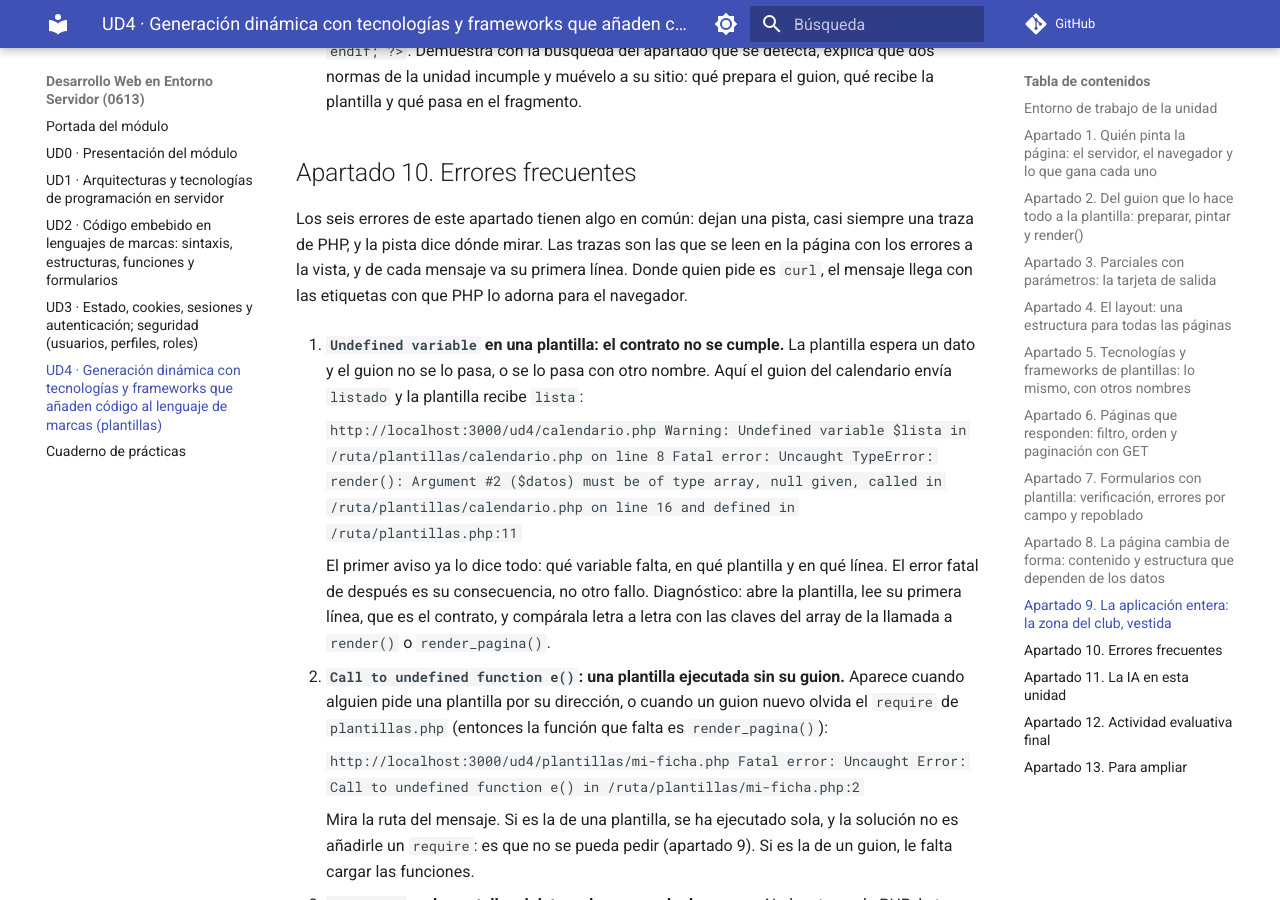
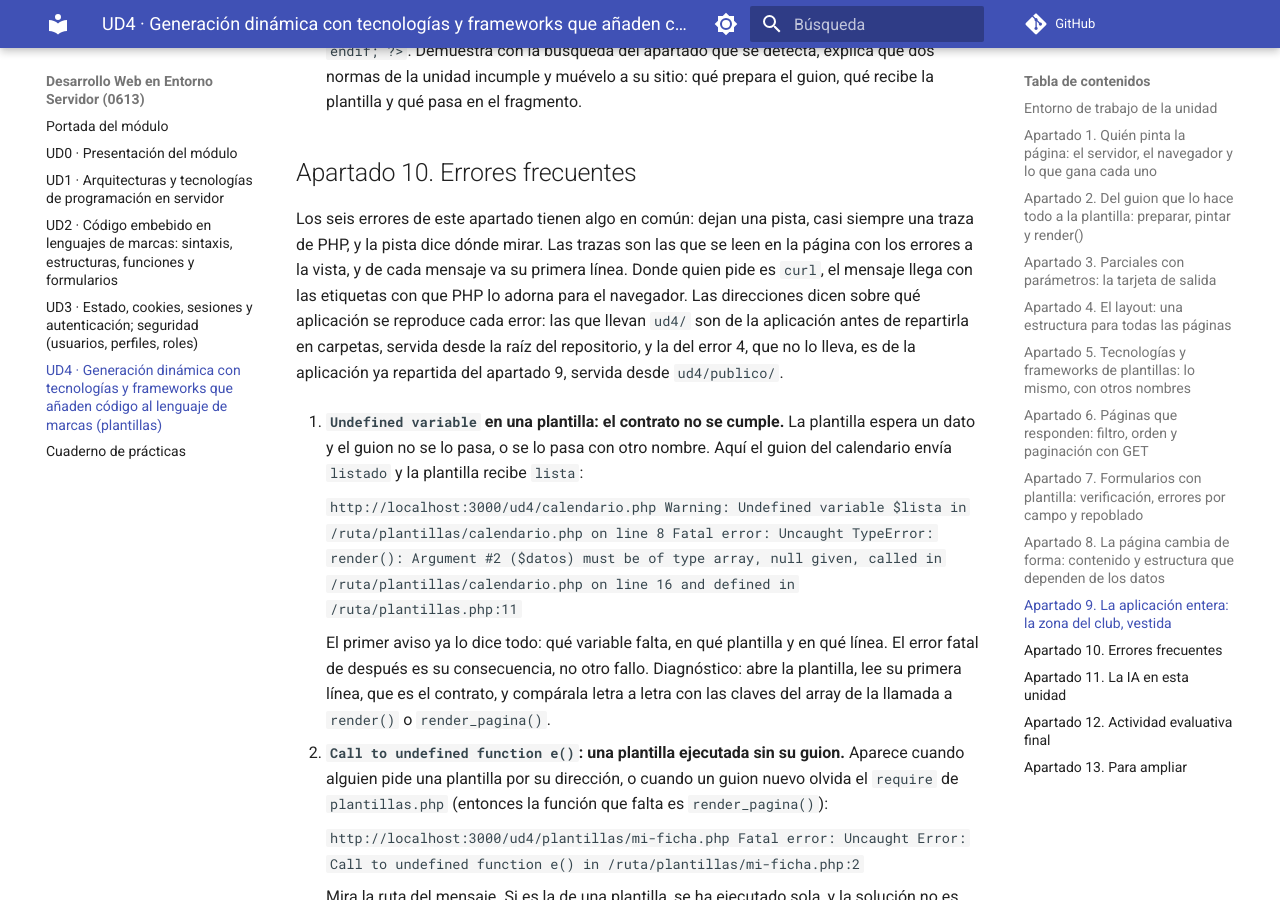
Before and after one commit to codigoRonin/apuntes-daw, an MkDocs documentation site: the page built from docs/desarrollo-web-en-entorno-servidor/ud4-generacion-dinamica-plantillas.md, in a window 1280 px wide and 900 px high, scrolled down 80742 px. Built offline with MkDocs 1.6.1 and Material for MkDocs 9.7.7, drawn with Linux system fonts in a browser that asks for light colours; comment, search, counter and statistics services are not loaded.

Commit message:
UD4 de DWES en el navegador (3): el apartado 10 dice sobre qué aplicación se reproduce cada error

```diff
--- a/docs/desarrollo-web-en-entorno-servidor/ud4-generacion-dinamica-plantillas.md
+++ b/docs/desarrollo-web-en-entorno-servidor/ud4-generacion-dinamica-plantillas.md
@@ -2757,7 +2757,7 @@ Una frontera para terminar. Esto todavía no es la arquitectura de la UD5: cada
 
 ## Apartado 10. Errores frecuentes
 
-Los seis errores de este apartado tienen algo en común: dejan una pista, casi siempre una traza de PHP, y la pista dice dónde mirar. Las trazas son las que se leen en la página con los errores a la vista, y de cada mensaje va su primera línea. Donde quien pide es `curl`, el mensaje llega con las etiquetas con que PHP lo adorna para el navegador.
+Los seis errores de este apartado tienen algo en común: dejan una pista, casi siempre una traza de PHP, y la pista dice dónde mirar. Las trazas son las que se leen en la página con los errores a la vista, y de cada mensaje va su primera línea. Donde quien pide es `curl`, el mensaje llega con las etiquetas con que PHP lo adorna para el navegador. Las direcciones dicen sobre qué aplicación se reproduce cada error: las que llevan `ud4/` son de la aplicación antes de repartirla en carpetas, servida desde la raíz del repositorio, y la del error 4, que no lo lleva, es de la aplicación ya repartida del apartado 9, servida desde `ud4/publico/`.
 
 1. **`Undefined variable` en una plantilla: el contrato no se cumple.** La plantilla espera un dato y el guion no se lo pasa, o se lo pasa con otro nombre. Aquí el guion del calendario envía `listado` y la plantilla recibe `lista`:
 
```
